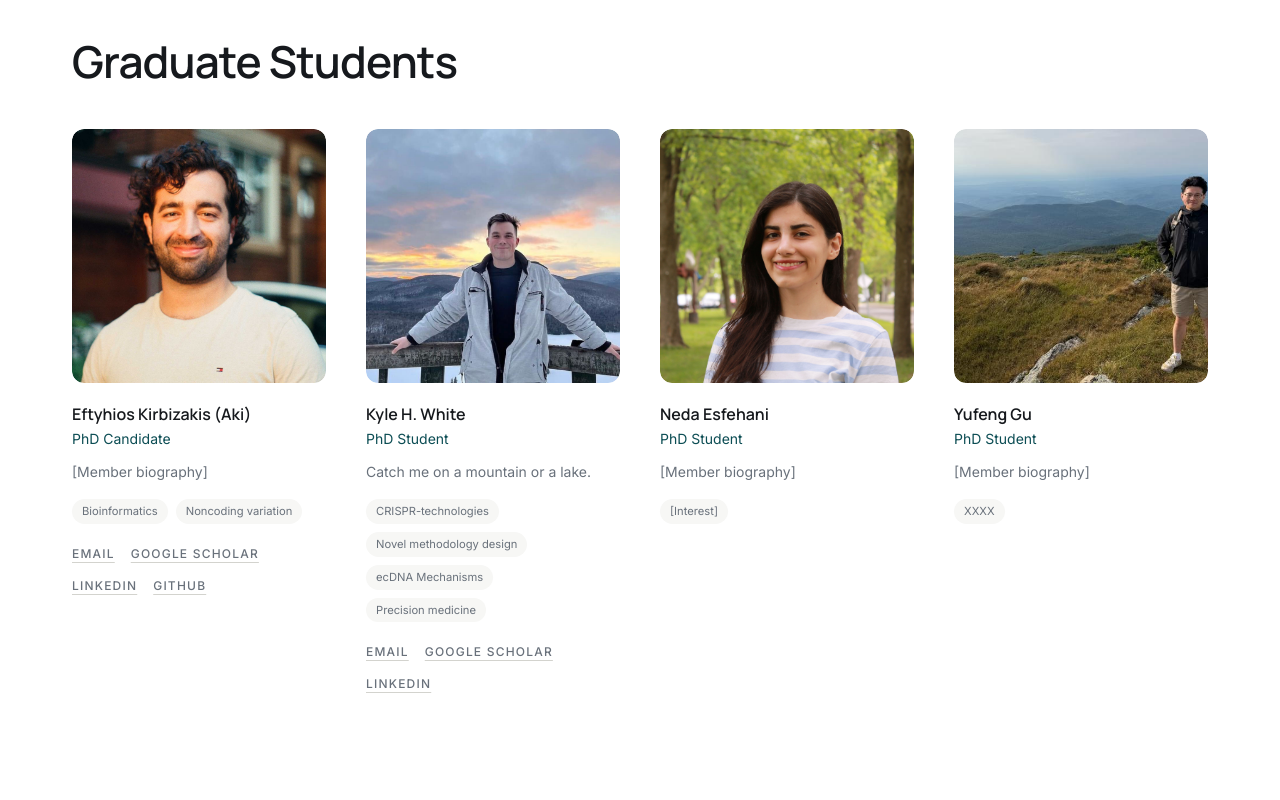
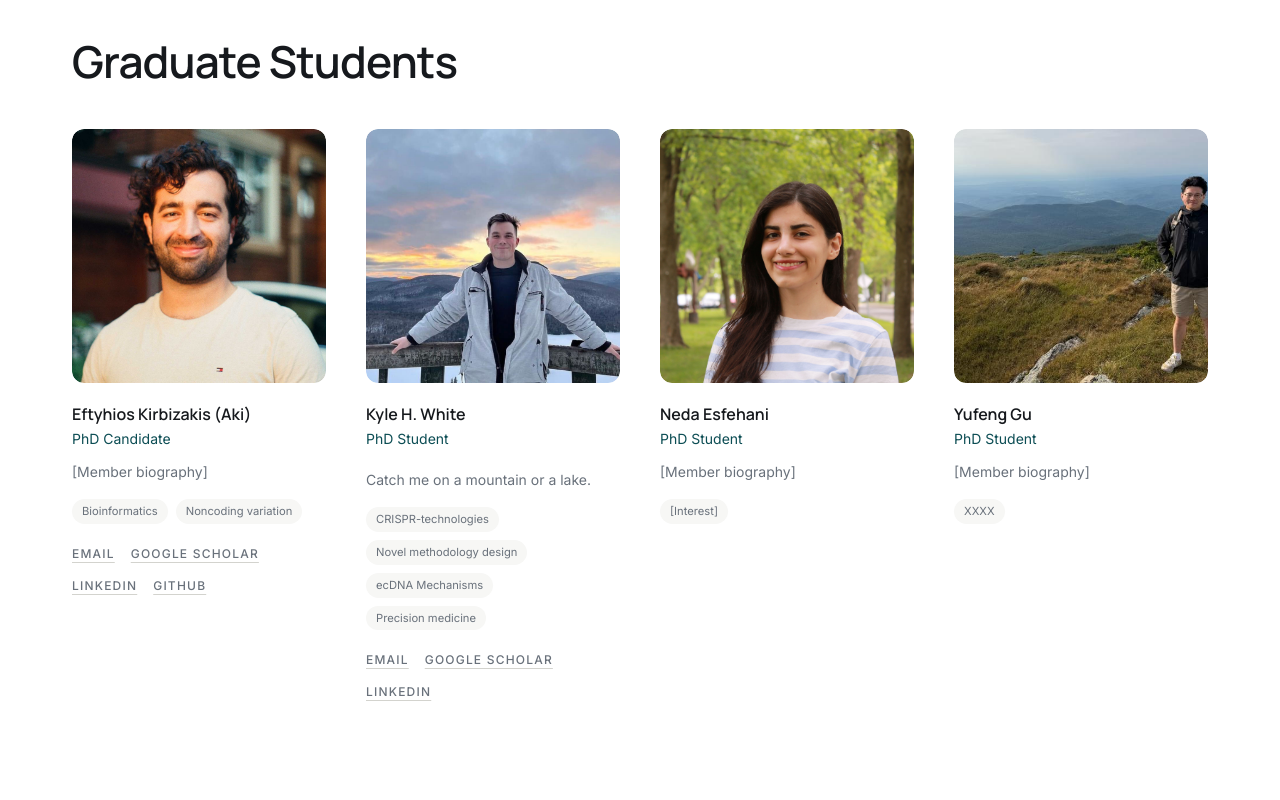
Before and after one commit to Neda-Esfehani/Bailey-Lab, a Next.js app: page /people in a window 1280 px wide. Shown: the part 1160-1960 px from the top of the page. Built offline with nearby package versions, Linux system fonts and the light colour scheme.

Commit message:
Fix rendering of person tenure in PersonCard

```diff
--- a/components/PersonCard.tsx
+++ b/components/PersonCard.tsx
@@ -59,6 +59,9 @@ export function PersonCard({
       {person.currentPosition ? (
         <p className="mt-2 text-sm text-ink-muted">{person.currentPosition}</p>
       ) : null}
+      {person.tenure ? (
+        <p className="mt-2 text-sm text-ink-muted">{person.currentPosition}</p>
+      ) : null}
       {!compact && person.bio ? (
         <p className="mt-3 text-sm leading-relaxed text-ink-muted">{person.bio}</p>
       ) : null}
```
